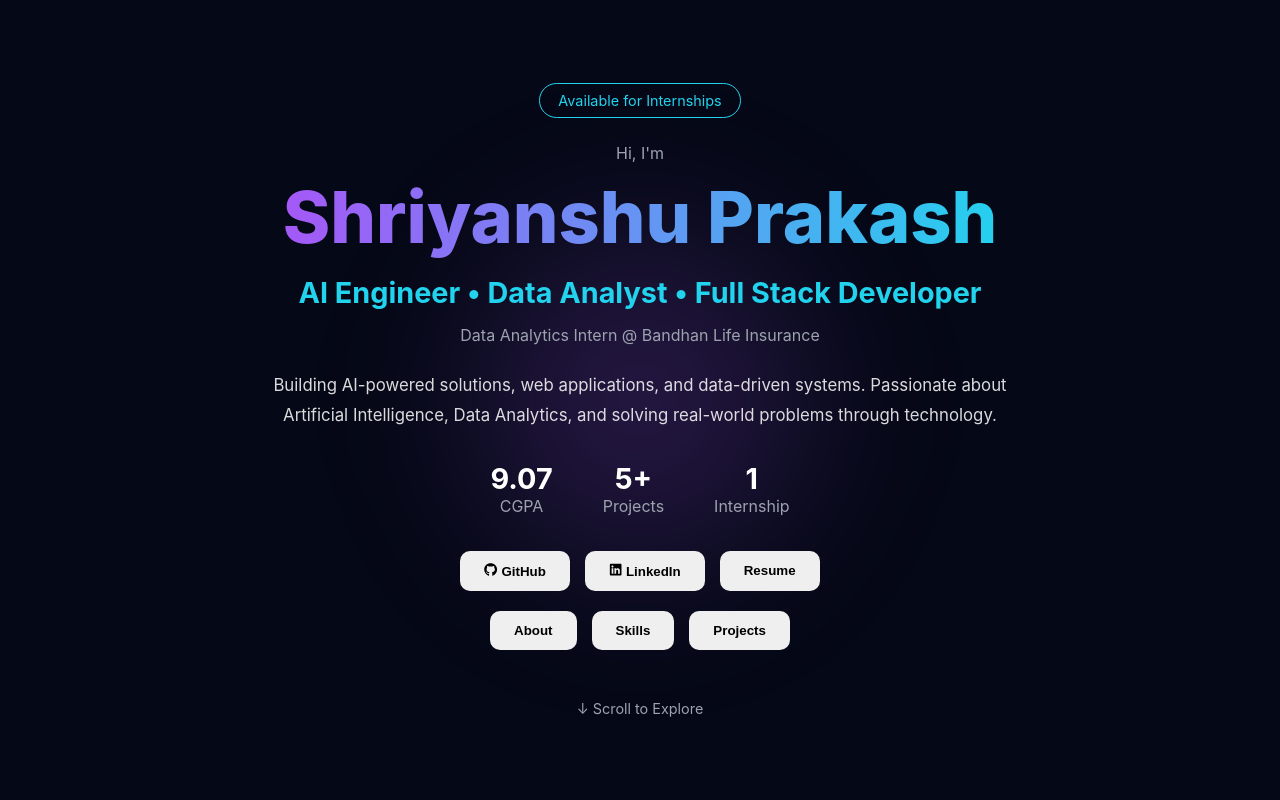
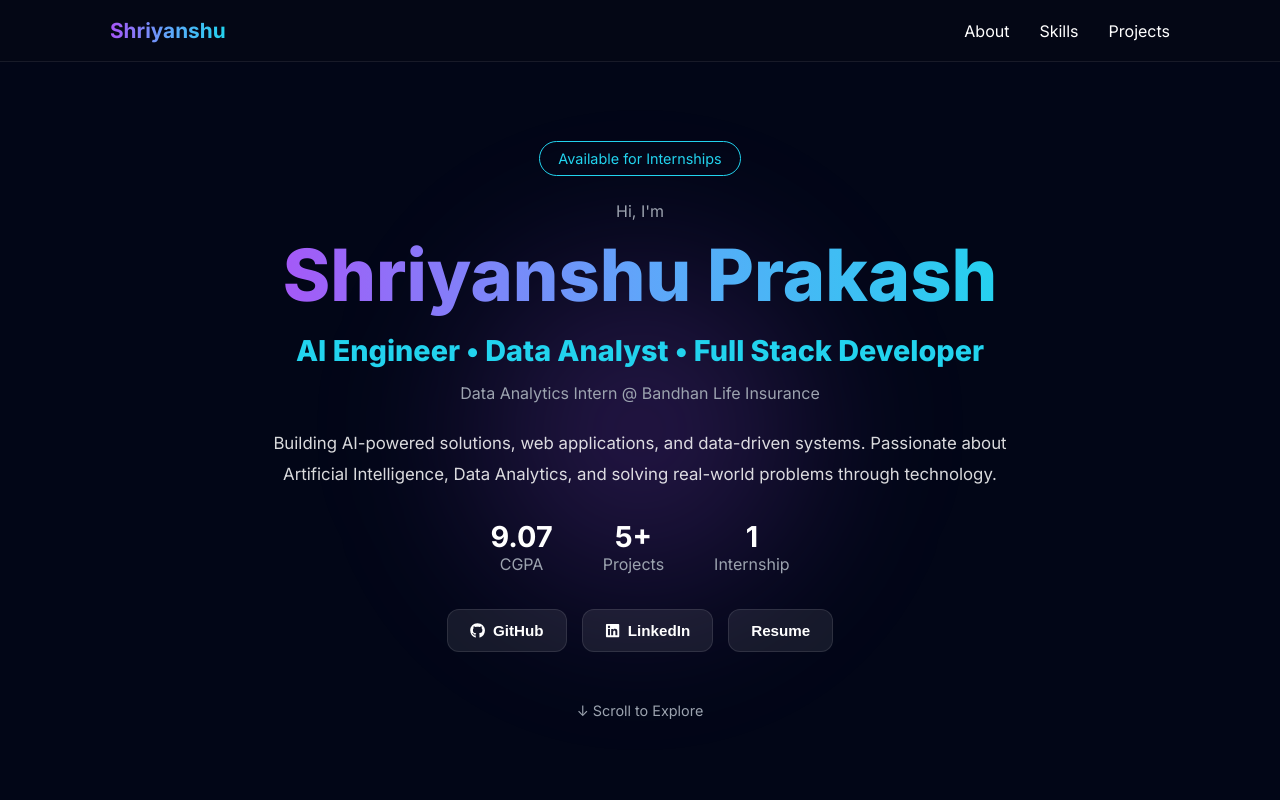
Before and after one commit to shriyanshu-prakash/shriyanshu-portfolio, a React app: page / in a window 1280 px wide. Shown: the top 800 px of the page. Built offline with nearby package versions, Linux system fonts and the light colour scheme; the HTML template or start-up script is replaced by a standard one.

Commit message:
Add resume PDF support

```diff
--- a/src/App.jsx
+++ b/src/App.jsx
@@ -1,3 +1,4 @@
+import Navbar from "./components/Navbar";
 import Hero from "./components/Hero";
 import About from "./components/About";
 import Skills from "./components/Skills";
@@ -6,6 +7,7 @@ import Projects from "./components/Projects";
 function App() {
   return (
     <>
+      <Navbar />
       <Hero />
       <About />
       <Skills />
--- a/src/components/Hero.jsx
+++ b/src/components/Hero.jsx
@@ -3,13 +3,14 @@ import { FaGithub, FaLinkedin } from "react-icons/fa";
 function Hero() {
   return (
     <section
+      id="top"
       style={{
         minHeight: "100vh",
         display: "flex",
         justifyContent: "center",
         alignItems: "center",
         textAlign: "center",
-        padding: "20px",
+        padding: "80px 20px 20px",
         position: "relative",
         overflow: "hidden",
       }}
@@ -25,7 +26,7 @@ function Hero() {
           filter: "blur(60px)",
           zIndex: 0,
         }}
-      ></div>
+      />
 
       {/* Content */}
       <div
@@ -34,7 +35,7 @@ function Hero() {
           zIndex: 1,
         }}
       >
-        {/* Badge */}
+        {/* Availability Badge */}
         <div
           style={{
             display: "inline-block",
@@ -141,7 +142,6 @@ function Hero() {
             justifyContent: "center",
             gap: "15px",
             flexWrap: "wrap",
-            marginBottom: "20px",
           }}
         >
           <a
@@ -164,28 +164,12 @@ function Hero() {
             </button>
           </a>
 
-          <button>Resume</button>
-        </div>
-
-        {/* Navigation Buttons */}
-        <div
-          style={{
-            display: "flex",
-            justifyContent: "center",
-            gap: "15px",
-            flexWrap: "wrap",
-          }}
-        >
-          <a href="#about">
-            <button>About</button>
-          </a>
-
-          <a href="#skills">
-            <button>Skills</button>
-          </a>
-
-          <a href="#projects">
-            <button>Projects</button>
+          <a
+            href="/resume.pdf"
+            target="_blank"
+            rel="noreferrer"
+          >
+            <button>Resume</button>
           </a>
         </div>
 
--- a/src/components/Navbar.jsx
+++ b/src/components/Navbar.jsx
@@ -0,0 +1,56 @@
+function Navbar() {
+  return (
+    <nav
+      style={{
+        position: "fixed",
+        top: 0,
+        width: "100%",
+        zIndex: 1000,
+        background: "rgba(5, 8, 22, 0.8)",
+        backdropFilter: "blur(12px)",
+        borderBottom: "1px solid rgba(255,255,255,0.08)",
+      }}
+    >
+      <div
+        style={{
+          maxWidth: "1100px",
+          margin: "auto",
+          padding: "18px 20px",
+          display: "flex",
+          justifyContent: "space-between",
+          alignItems: "center",
+        }}
+      >
+        {/* Logo */}
+        <a
+          href="#top"
+          className="gradient-text"
+          style={{
+            fontSize: "1.3rem",
+            fontWeight: "700",
+            textDecoration: "none",
+          }}
+        >
+          Shriyanshu
+        </a>
+
+        {/* Navigation */}
+        <div
+          style={{
+            display: "flex",
+            gap: "30px",
+            alignItems: "center",
+          }}
+        >
+          <a href="#about">About</a>
+
+          <a href="#skills">Skills</a>
+
+          <a href="#projects">Projects</a>
+        </div>
+      </div>
+    </nav>
+  );
+}
+
+export default Navbar;
--- a/src/index.css
+++ b/src/index.css
@@ -1,3 +1,5 @@
+@import url('https://fonts.googleapis.com/css2?family=Inter:wght@300;400;500;600;700;800;900&display=swap');
+
 * {
   margin: 0;
   padding: 0;
@@ -9,38 +11,97 @@ html {
 }
 
 body {
-  background: #050816;
+  font-family: 'Inter', sans-serif;
+  background: #020617;
   color: white;
-  font-family: Inter, sans-serif;
   overflow-x: hidden;
 }
 
+#root {
+  min-height: 100vh;
+}
+
+/* Gradient Text */
+
 .gradient-text {
-  background: linear-gradient(90deg, #a855f7, #22d3ee);
+  background: linear-gradient(
+    90deg,
+    #a855f7,
+    #60a5fa,
+    #22d3ee
+  );
 
   background-clip: text;
   -webkit-background-clip: text;
-
   -webkit-text-fill-color: transparent;
 }
 
+/* Links */
+
+a {
+  color: white;
+  text-decoration: none;
+  transition: all 0.3s ease;
+}
+
+a:hover {
+  color: #22d3ee;
+  transform: translateY(-2px);
+}
+
+/* Buttons */
+
 button {
-  padding: 12px 24px;
-  border: none;
-  border-radius: 10px;
+  background: rgba(255, 255, 255, 0.08);
+  color: white;
+
+  border: 1px solid rgba(255, 255, 255, 0.1);
+
+  padding: 12px 22px;
+  border-radius: 12px;
+
   cursor: pointer;
+
+  display: flex;
+  align-items: center;
+  justify-content: center;
+  gap: 8px;
+
+  font-size: 0.95rem;
   font-weight: 600;
+
   transition: all 0.3s ease;
 }
 
 button:hover {
   transform: translateY(-2px);
+
+  border-color: #22d3ee;
+
+  box-shadow: 0 0 20px rgba(34, 211, 238, 0.25);
 }
 
-section {
-  position: relative;
+/* Section Headings */
+
+h2 {
+  font-weight: 800;
 }
 
-h2 {
-  font-weight: 700;
+/* Scrollbar */
+
+::-webkit-scrollbar {
+  width: 10px;
 }
+
+::-webkit-scrollbar-track {
+  background: #020617;
+}
+
+::-webkit-scrollbar-thumb {
+  background: rgba(168, 85, 247, 0.4);
+  border-radius: 10px;
+}
+
+::-webkit-scrollbar-thumb:hover {
+  background: rgba(168, 85, 247, 0.7);
+}
```
Also changed, not shown: 1 other file (tests, documents, lock files or other folders).
